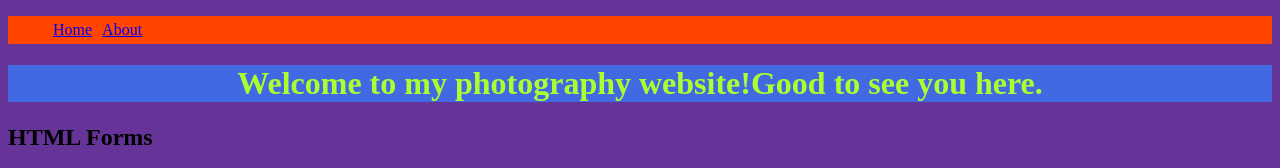
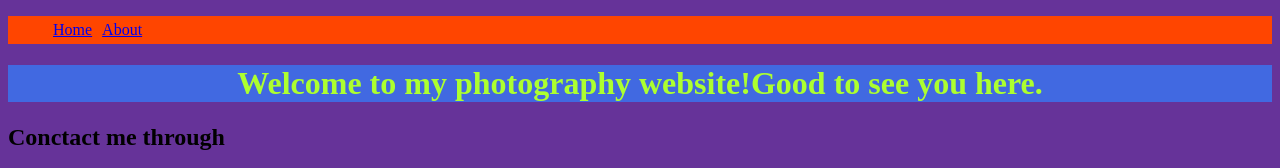
Before and after one commit to Kips-alih/Photography-Website, a plain HTML site: page index.html in a window 1280 px wide. Shown: the top 168 px of the page. Drawn offline with Linux system fonts and the light colour scheme.

Commit message:
edit the submit form header

```diff
--- a/index.html
+++ b/index.html
@@ -13,7 +13,7 @@
           </ul>
         <h1>Welcome to my photography website!Good to see you here.</h1>
 
-<h2>HTML Forms</h2>
+<h2>Conctact me through</h2>
 
 <form>
   <label>First name:</label><br>
```
